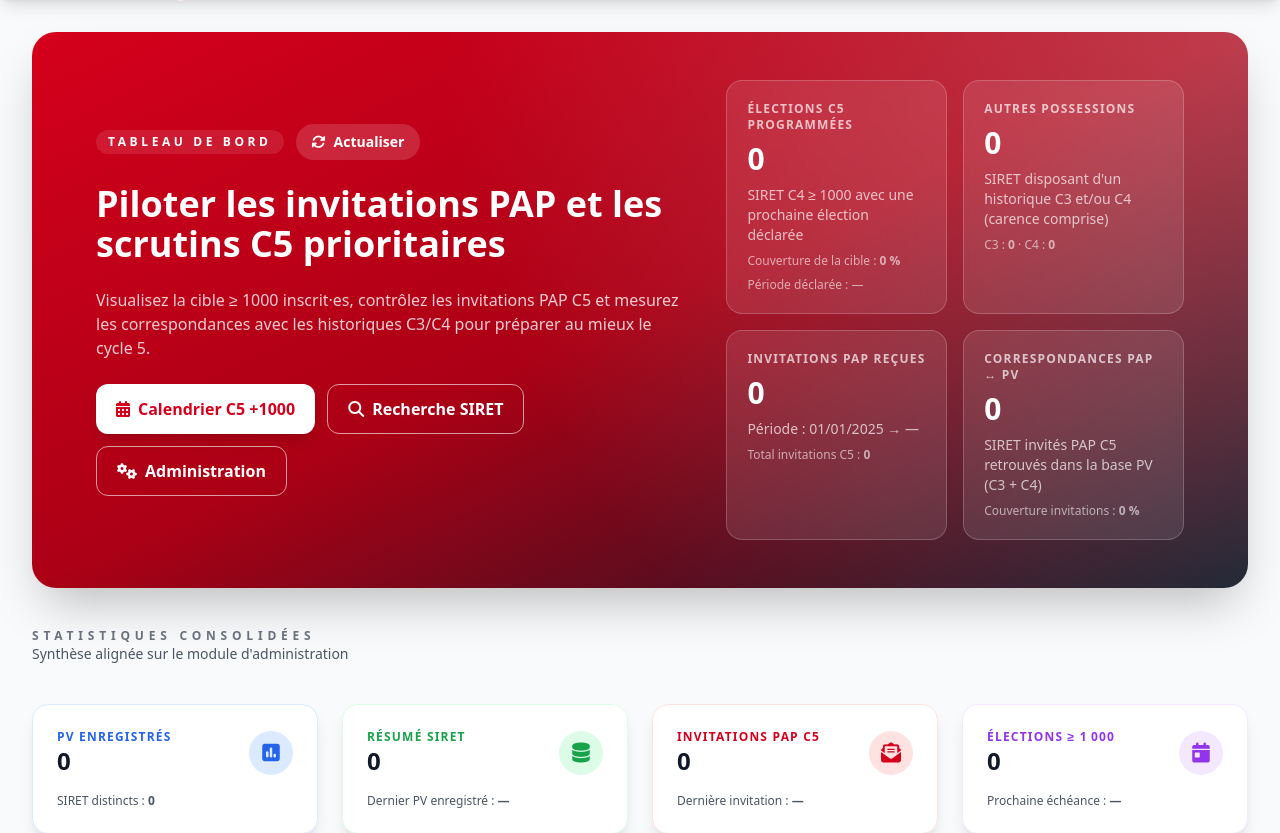
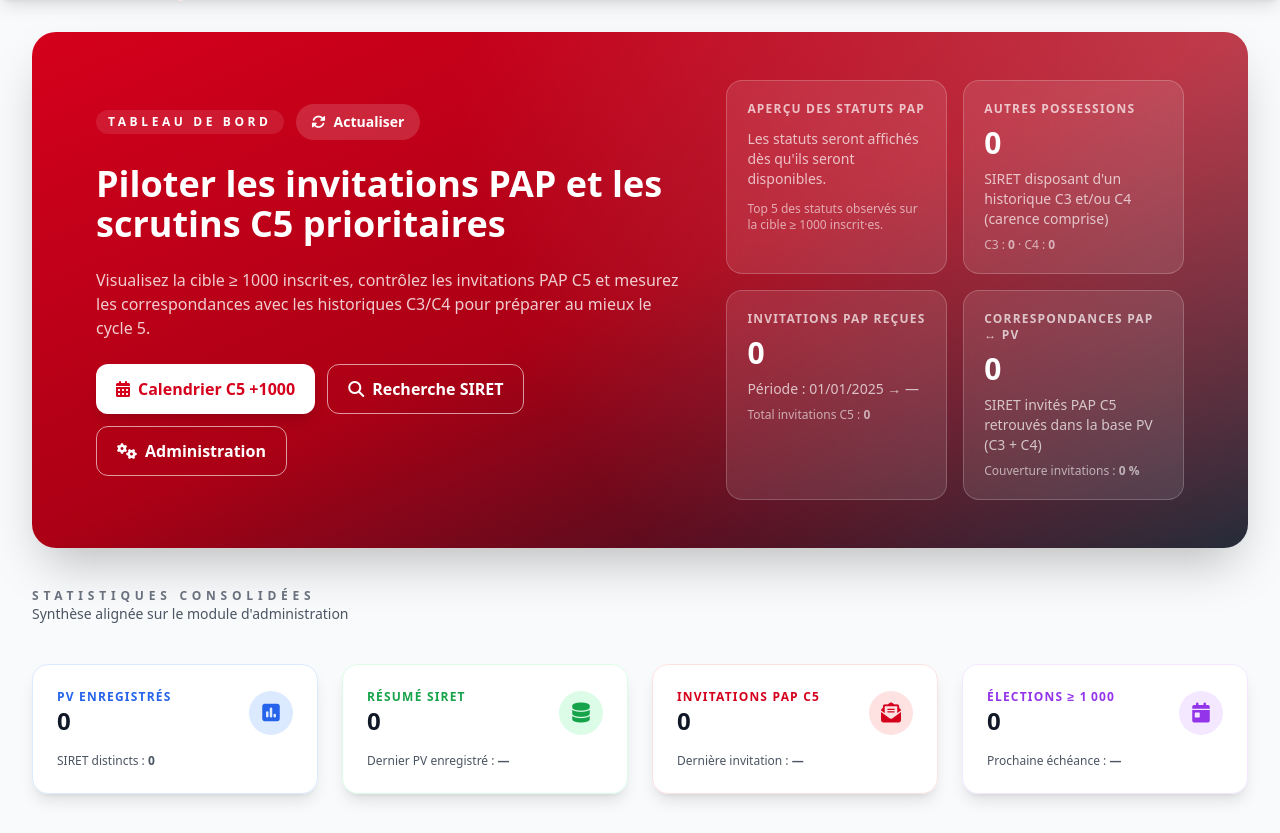
Before and after one commit to quentin12200/outilspapv2, a FastAPI app: page / in a window 1280 px wide. Shown: the part 80-913 px from the top of the page. Run offline with FastAPI, Linux system fonts and the light colour scheme; data that the repository does not hold is empty; some libraries are stand-ins or nearby versions.

Commit message:
Replace upcoming C5 dashboard card with PAP status preview

```diff
--- a/app/templates/index.html
+++ b/app/templates/index.html
@@ -87,18 +87,25 @@
           </div>
         </div>
         <div class="w-full lg:w-auto grid grid-cols-1 sm:grid-cols-2 gap-4">
-          <div class="backdrop-blur bg-white/10 border border-white/20 rounded-2xl p-5 space-y-2">
-            <p class="text-xs font-semibold uppercase tracking-widest text-white/70">Élections C5 programmées</p>
-            <p class="text-3xl font-bold" x-text="stats.audience_upcoming_c5 != null ? stats.audience_upcoming_c5.toLocaleString('fr-FR') : '—'">—</p>
-            <p class="text-sm text-white/70">SIRET C4 ≥ <span x-text="stats.audience_threshold || 1000"></span> avec une prochaine élection déclarée</p>
-            <p class="text-xs text-white/60">
-              Couverture de la cible :
-              <span class="font-semibold" x-text="stats.audience_upcoming_c5_percent != null ? stats.audience_upcoming_c5_percent.toLocaleString('fr-FR') + ' %' : '—'"></span>
-            </p>
-            <p class="text-xs text-white/60">
-              Période déclarée :
-              <span x-text="formatUpcomingPeriod(stats.audience_upcoming_period_start_display, stats.audience_upcoming_period_end_display)"></span>
-            </p>
+          <div class="backdrop-blur bg-white/10 border border-white/20 rounded-2xl p-5 space-y-3">
+            <p class="text-xs font-semibold uppercase tracking-widest text-white/70">Aperçu des statuts PAP</p>
+            <template x-if="!stats.statut_stats || stats.statut_stats.length === 0">
+              <p class="text-sm text-white/70">Les statuts seront affichés dès qu'ils seront disponibles.</p>
+            </template>
+            <template x-if="stats.statut_stats && stats.statut_stats.length">
+              <div class="space-y-2">
+                <template x-for="entry in stats.statut_stats.slice(0, 5)" :key="entry.statut || 'inconnu'">
+                  <div class="flex items-center justify-between gap-3 bg-white/10 rounded-xl px-3 py-2">
+                    <span class="inline-flex items-center gap-2 text-sm font-semibold text-white">
+                      <span class="inline-flex items-center justify-center w-2 h-2 rounded-full bg-white/60"></span>
+                      <span x-text="entry.statut || 'Sans statut'"></span>
+                    </span>
+                    <span class="text-sm font-bold text-white/80" x-text="entry.count != null ? entry.count.toLocaleString('fr-FR') : '—'"></span>
+                  </div>
+                </template>
+              </div>
+            </template>
+            <p class="text-xs text-white/60">Top 5 des statuts observés sur la cible ≥ <span x-text="stats.audience_threshold || 1000"></span> inscrit·es.</p>
           </div>
           <div class="backdrop-blur bg-white/10 border border-white/20 rounded-2xl p-5 space-y-2">
             <p class="text-xs font-semibold uppercase tracking-widest text-white/70">Autres possessions</p>
```
